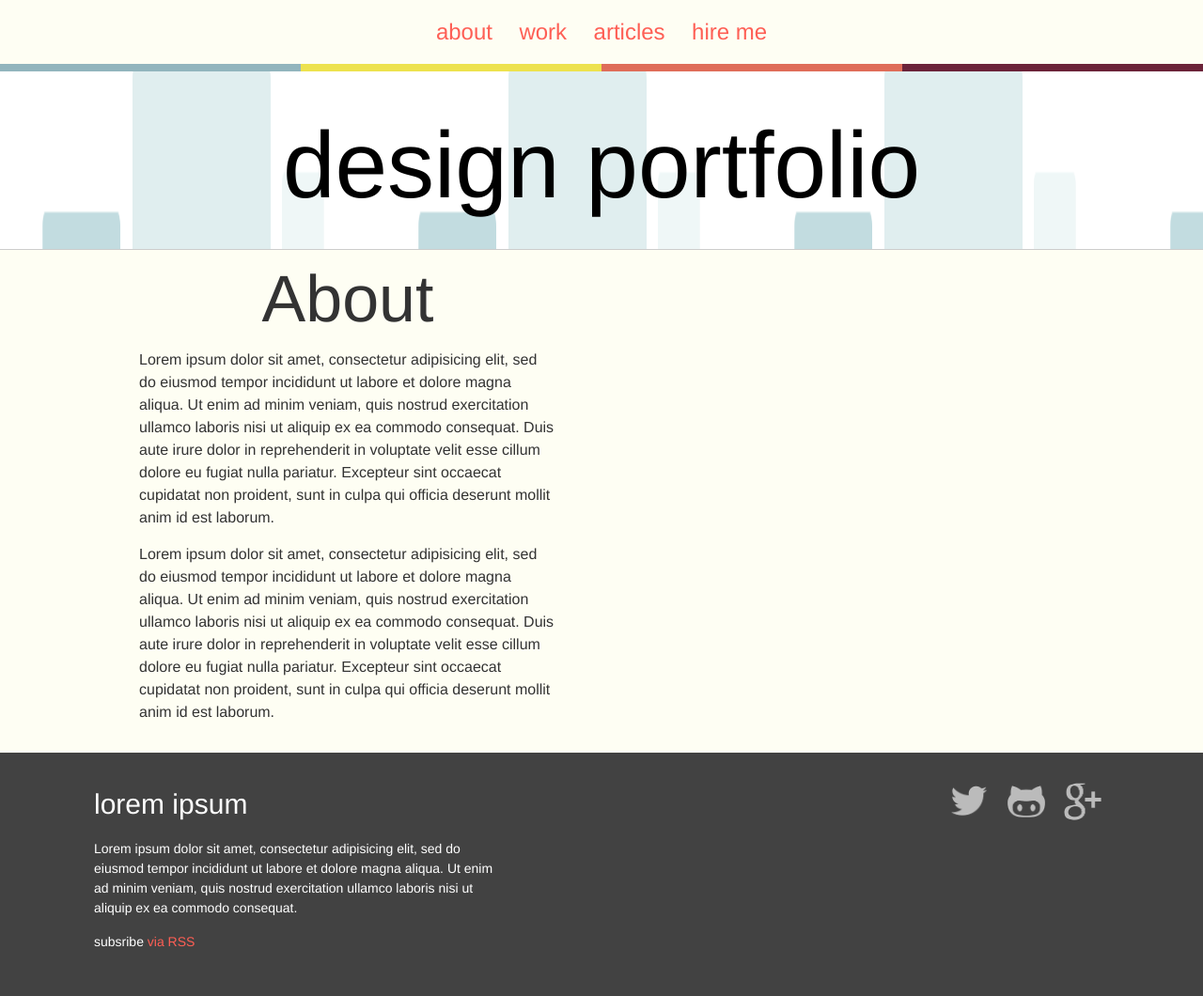
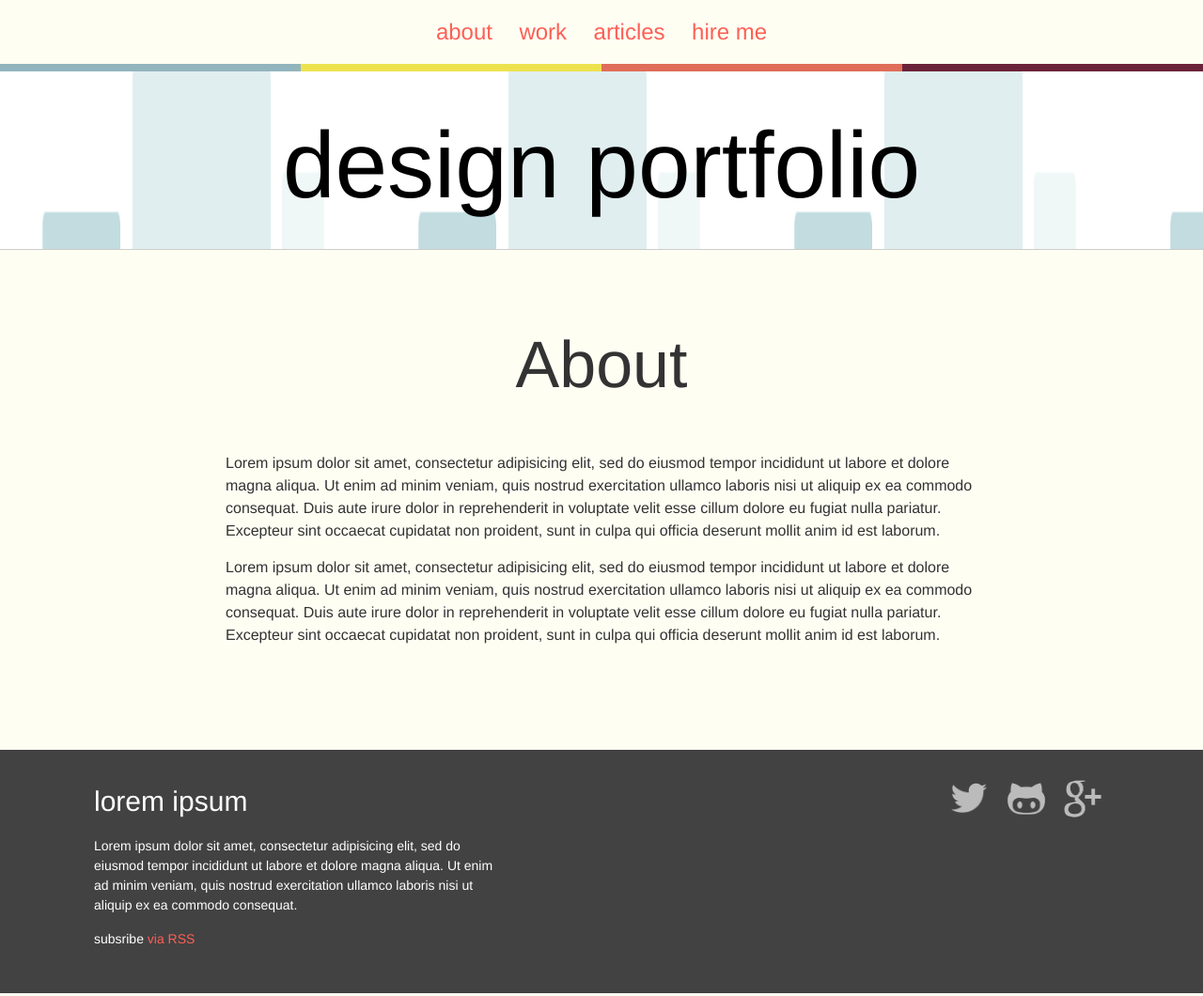
Before and after one commit to MailatRadu/portfolio, a Jekyll site: the page built from about.md, in a window 1280 px wide. Shown: the whole page at 94% size. Built offline with Jekyll 4.4.1, drawn with Linux system fonts in a browser that asks for light colours.

Commit message:
Create layout for page

```diff
--- a/_layouts/page.html
+++ b/_layouts/page.html
@@ -1,14 +1,17 @@
 ---
 layout: default
 ---
-<article class="post">
-
-  <header class="post-header">
-    <h1 class="post-title">{{ page.title }}</h1>
-  </header>
-
-  <div class="post-content">
-    {{ content }}
-  </div>
+<article class="site-section site-section-last">
+	<header class="post-header">
+		<h1 class="post-title"> {{page.title}} </h1>
+		{% if page.featured_image %}
+			<div class="post-image">
+				<img src="{{ page.featured_image }}" alt="{{ page.title }} featured image">
+			</div>
+		{% endif %}
+	</header>
+	<div class="post-body">
+		{{content}}
+	</div>
 
 </article>
```
